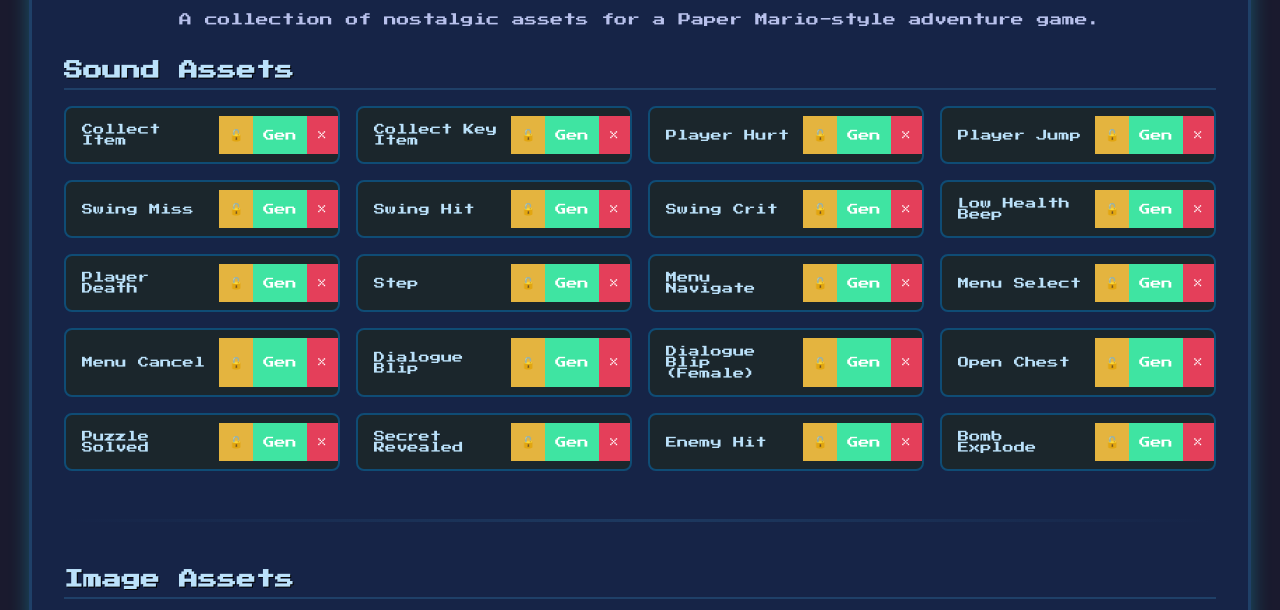
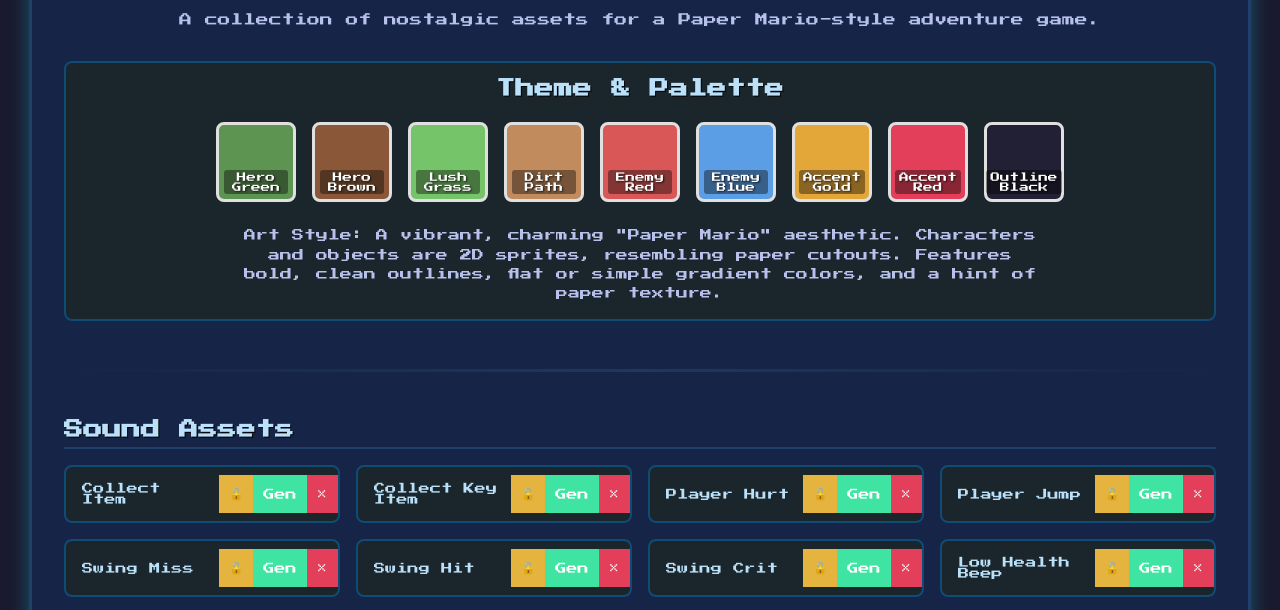
Before and after one commit to websimapi/websim-nostalgic-game-audio-testbed, a plain HTML site: page index.html in a window 1280 px wide. Shown: the part 123-733 px from the top of the page. Drawn offline with Linux system fonts and the light colour scheme; no server answers.

Commit message:
v12: So we need to start with generate a base theme pallete color and theme, then use that to generate our assets. So try to generate some tehem pallete color and art style then we can use that as a base for generating all other assets to match.

```diff
--- a/index.html
+++ b/index.html
@@ -13,6 +13,18 @@
             <h1>Game Asset Editor</h1>
             <p>A collection of nostalgic assets for a Paper Mario-style adventure game.</p>
         </header>
+
+        <section id="theme-section">
+            <h2>Theme & Palette</h2>
+            <div id="palette-container">
+                <!-- Color swatches will be generated by script.js -->
+            </div>
+            <p class="theme-description">
+                Art Style: A vibrant, charming "Paper Mario" aesthetic. Characters and objects are 2D sprites, resembling paper cutouts. Features bold, clean outlines, flat or simple gradient colors, and a hint of paper texture.
+            </p>
+        </section>
+
+        <hr>
 
         <h2>Sound Assets</h2>
         <main id="soundboard">
--- a/script.js
+++ b/script.js
@@ -4,6 +4,35 @@ document.addEventListener('DOMContentLoaded', () => {
     const imageboard = document.getElementById('imageboard');
     const exportBtn = document.getElementById('export-btn');
     const jsonOutput = document.getElementById('json-output');
+    const paletteContainer = document.getElementById('palette-container');
+
+    // --- Theme & Palette ---
+    const colorPalette = [
+        { name: "Hero Green", color: "#5d9451" },
+        { name: "Hero Brown", color: "#8a5839" },
+        { name: "Lush Grass", color: "#76c469" },
+        { name: "Dirt Path", color: "#c28b5e" },
+        { name: "Enemy Red", color: "#d95757" },
+        { name: "Enemy Blue", color: "#5b9ee5" },
+        { name: "Accent Gold", color: "#e3a739" },
+        { name: "Accent Red", color: "#e43f5a" },
+        { name: "Outline Black", color: "#222034" },
+    ];
+
+    function renderPalette() {
+        paletteContainer.innerHTML = '';
+        colorPalette.forEach(swatch => {
+            const swatchDiv = document.createElement('div');
+            swatchDiv.className = 'color-swatch';
+            swatchDiv.style.backgroundColor = swatch.color;
+
+            const nameSpan = document.createElement('span');
+            nameSpan.textContent = swatch.name;
+
+            swatchDiv.appendChild(nameSpan);
+            paletteContainer.appendChild(swatchDiv);
+        });
+    }
 
     // Initial Data
     const initialSounds = [
@@ -297,6 +326,7 @@ document.addEventListener('DOMContentLoaded', () => {
     }
 
     // --- Initial Render ---
+    renderPalette();
     renderSoundboard();
     renderImageboard();
     exportBtn.addEventListener('click', generateChangesJson);
--- a/style.css
+++ b/style.css
@@ -44,6 +44,60 @@ h2 {
     padding-bottom: 0.5rem;
     text-align: left;
     font-size: 1.2rem;
+}
+
+#theme-section {
+    background-color: #1b262c;
+    border: 2px solid #0f4c75;
+    border-radius: 8px;
+    padding: 1rem 1.5rem;
+    margin-bottom: 2rem;
+}
+
+#theme-section h2 {
+    text-align: center;
+    border-bottom: none;
+    margin-top: 0;
+}
+
+.theme-description {
+    font-size: 0.75rem;
+    line-height: 1.6;
+    color: #b8c1ec;
+    text-align: center;
+    max-width: 800px;
+    margin: 1.5rem auto 0 auto;
+}
+
+#palette-container {
+    display: flex;
+    justify-content: center;
+    flex-wrap: wrap;
+    gap: 1rem;
+    margin-top: 1rem;
+}
+
+.color-swatch {
+    width: 80px;
+    height: 80px;
+    border-radius: 8px;
+    border: 3px solid #e0e0e0;
+    display: flex;
+    flex-direction: column;
+    justify-content: flex-end;
+    align-items: center;
+    padding: 5px;
+    box-sizing: border-box;
+    font-size: 0.6rem;
+    text-shadow: 1px 1px 2px rgba(0, 0, 0, 0.7);
+    color: #fff;
+}
+
+.color-swatch span {
+    background-color: rgba(0, 0, 0, 0.4);
+    padding: 2px 4px;
+    border-radius: 3px;
+    text-align: center;
 }
 
 hr {
```
